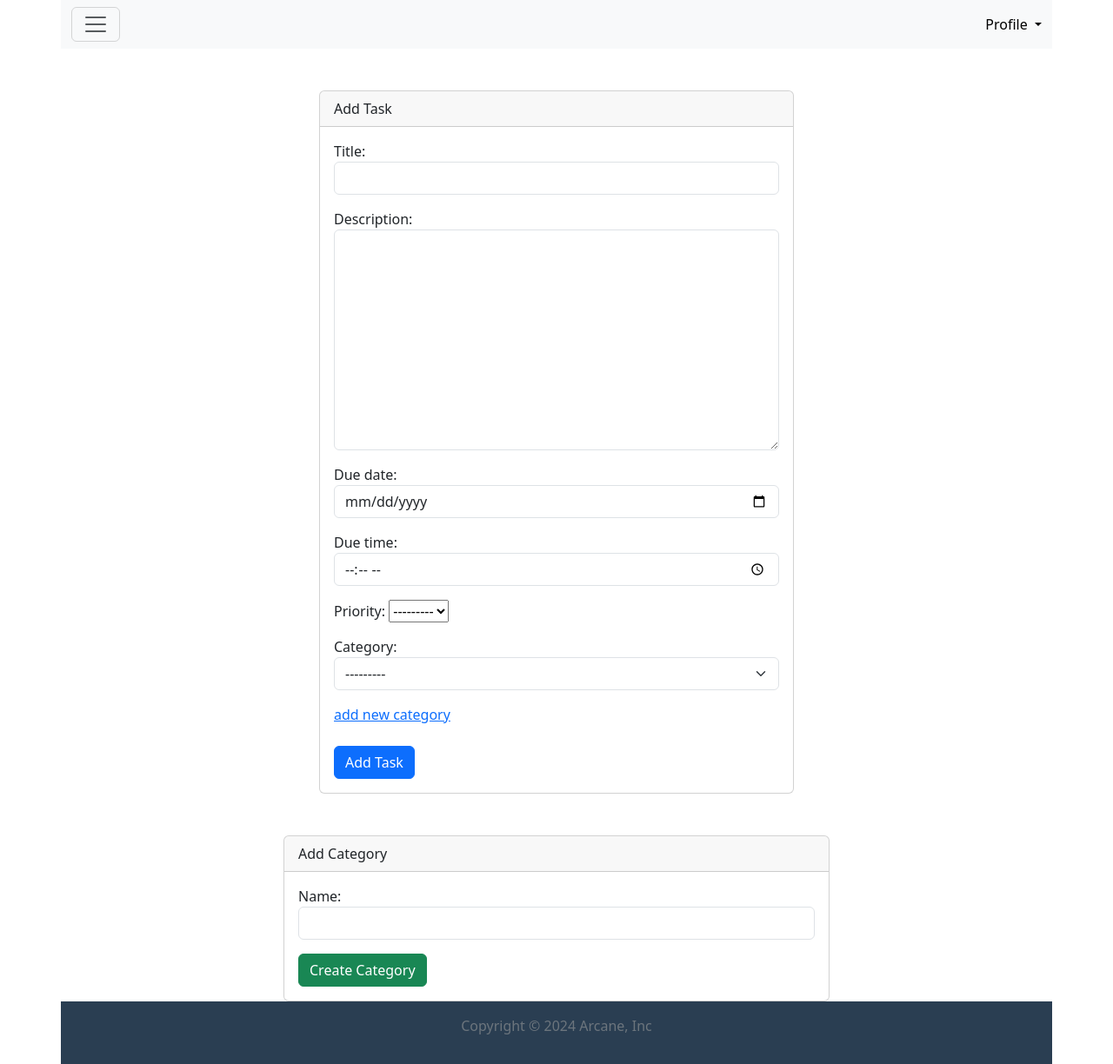
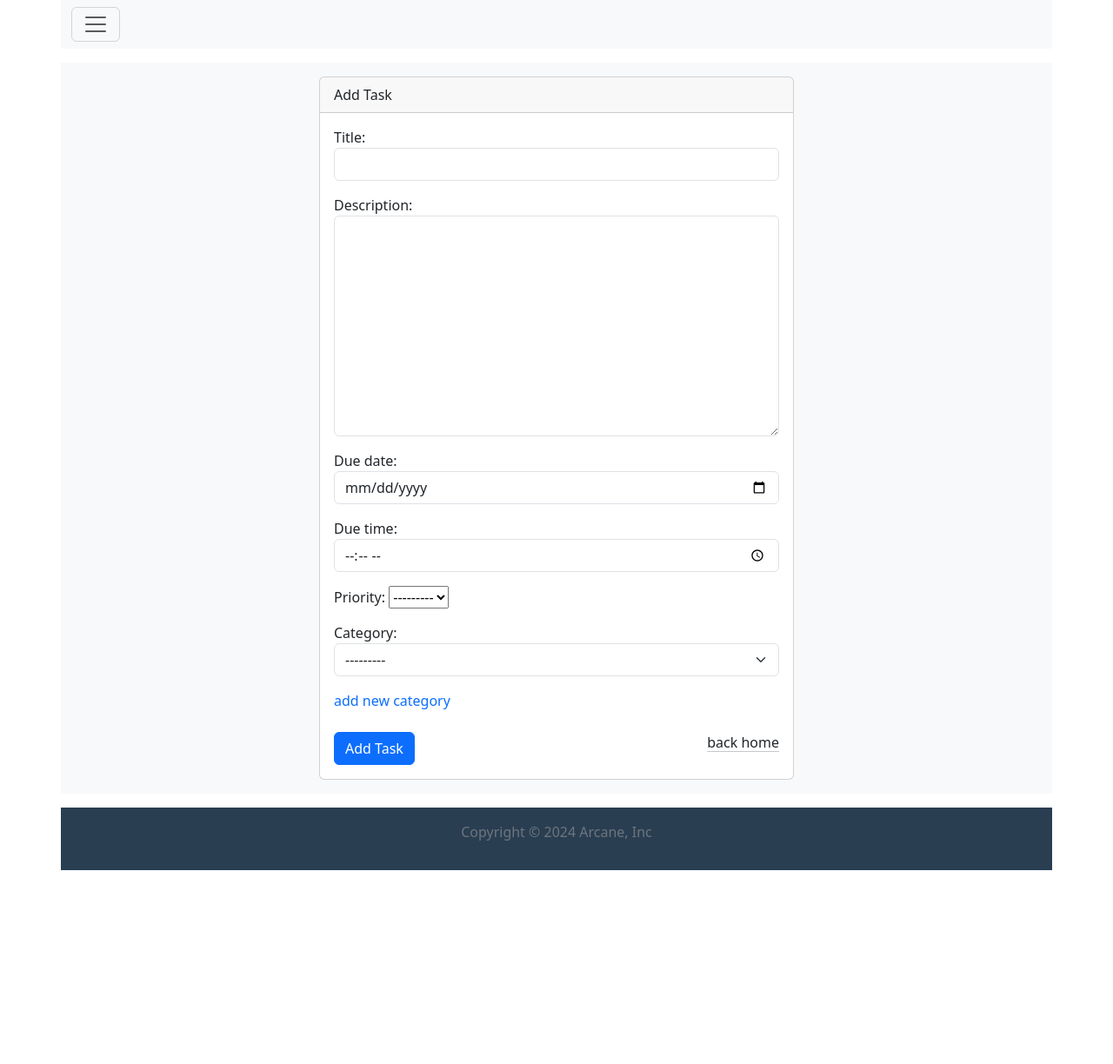
Before and after one commit to talhasan06/arcane, a Django app: page /tasks/add_task in a window 1280 px wide. Shown: the whole page at 87% size. After the commit the page ends 1001 px from the top, so only its background shows below. Run offline with Django 4.2, Linux system fonts and the light colour scheme; a user stored in the database is signed in; data comes from the database, SQL or seed files in the repository.

Commit message:
task style correction

```diff
--- a/arcane_project/settings.py
+++ b/arcane_project/settings.py
@@ -68,6 +68,7 @@ TEMPLATES = [
                 'django.template.context_processors.request',
                 'django.contrib.auth.context_processors.auth',
                 'django.contrib.messages.context_processors.messages',
+                'django.template.context_processors.csrf',
             ],
         },
     },
--- a/core/templates/navbar.html
+++ b/core/templates/navbar.html
@@ -5,24 +5,19 @@
           <button class="navbar-toggler" type="button" data-bs-toggle="offcanvas" data-bs-target="#offcanvasNavbar" aria-controls="offcanvasNavbar" aria-label="Toggle navigation">
             <span class="navbar-toggler-icon"></span>
           </button>
-
-        <div class="nav-item dropdown">
-
-            <a class="nav-link dropdown-toggle" href="#" role="button" data-bs-toggle="dropdown" aria-expanded="false">
-              Profile
-            </a>
-            <ul class="dropdown-menu ">
-              <li><a class="dropdown-item" href="{% url 'logout' %}">Logout</a></li>
-            </ul>
-
-        </div>
+          <div>
+            <p class="fs-5 my-auto text-secondary">{{user.first_name}} {{user.last_name}}</p>
+          </div>
         <div class="offcanvas offcanvas-start" tabindex="-1" id="offcanvasNavbar" aria-labelledby="offcanvasNavbarLabel">
           <div class="offcanvas-header">
             <h3 class="offcanvas-title" id="offcanvasNavbarLabel">Arcane</h3>
             <button type="button" class="btn-close" data-bs-dismiss="offcanvas" aria-label="Close"></button>
           </div>
-          <div class="offcanvas-body">
+          <div class="offcanvas-body container">
             <ul class="navbar-nav justify-content-end flex-grow-1 pe-3">
+              <li class="nav-item">
+                <a class="nav-link" aria-current="page" href="{% url 'add_task' %}">Add new</a>
+              </li>
               <li class="nav-item">
                 <a class="nav-link" aria-current="page" href="{% url 'home' %}">All Tasks</a>
               </li>
@@ -52,11 +47,9 @@
                   <li><a class="dropdown-item" href="{% url 'task_list' 'category' %}">Category</a></li>
                 </ul>
               </li>
+              <a class="text-decoration-none my-2" href="{% url 'logout' %}"><i class="fa-solid fa-right-from-bracket me-2"></i>Logout</a>
             </ul>
-            <form class="d-flex mt-3" role="search">
-              <input class="form-control me-2" type="search" placeholder="Search" aria-label="Search">
-              <button class="btn btn-outline-success" type="submit">Search</button>
-            </form>
+
           </div>
         </div>
       </div>
--- a/tasks/templates/add_task.html
+++ b/tasks/templates/add_task.html
@@ -1,6 +1,6 @@
 {% extends 'base.html' %}
 {% block content %}
-<div class="container my-5">
+<div class="container my-3 bg-body-tertiary py-3">
   <div class="row justify-content-center">
     <div class="col-md-6">
       <div class="card">
@@ -9,25 +9,32 @@
           <form method="post" class="form">
             {% csrf_token %}
             {{ form.as_p }}
-            <a href="#category-here">add new category</a>
+            <a style="cursor: pointer;" class="text-primary text-decoration-none" data-bs-toggle="modal" data-bs-target="#exampleModal">add new category</a>
             <br><br>
-            <button type="submit" class="btn btn-primary">Add Task</button>
-            <br>
+            <div class="d-flex justify-content-between">
+              <button type="submit" class="btn btn-primary">Add Task</button>
+              <a href="{% url 'home' %}" class="link-dark link-offset-2 link-underline-opacity-25 link-underline-opacity-100-hover">back home</a>
+            </div>
           </form>
         </div>
       </div>
     </div>
   </div>
-</div>
-<div class="row justify-content-center mt-4" id="category-here">
-  <div class="col-md-6">
-    <div class="card">
-      <div class="card-header">Add Category</div>
-      <div class="card-body">
-        {% include 'category_form.html' %}
-      </div>
+  <!-- modal start -->
+  <div class="modal fade" id="exampleModal" tabindex="-1" aria-labelledby="exampleModalLabel" aria-hidden="true">
+    <div class="modal-dialog">
+    <div class="modal-content">
+        <div class="modal-header">
+        <h1 class="modal-title fs-5" id="exampleModalLabel">Add new Category</h1>
+        <button type="button" class="btn-close" data-bs-dismiss="modal" aria-label="Close"></button>
+        </div>
+        <div class="modal-body">
+            {% include 'category_form.html' %}
+        </div>
+    </div>
     </div>
   </div>
+  <!-- modal end -->
 </div>
-</div>
+
 {% endblock %}
--- a/tasks/templates/category_form.html
+++ b/tasks/templates/category_form.html
@@ -1,5 +1,11 @@
 <form method="post" action="{% url 'add_category' %}" class="form">
   {% csrf_token %}
-  {{ cat_form.as_p}}
-  <button type="submit" class="btn btn-success">Create Category</button>
+  <div class="mb-2">
+    <label for="{{ cat_form.name.id_for_label }}" class="">Name:</label>
+    {{ cat_form.name }}
+  </div>
+  {% if cat_form.name.errors %}
+    <span class="text-danger">{{ cat_form.name.errors.0 }}</span>
+  {% endif %}
+  <button type="submit" class="btn btn-success">Create</button>
 </form>
--- a/tasks/templates/edit_task.html
+++ b/tasks/templates/edit_task.html
@@ -3,7 +3,7 @@
 {% block content %}
 <div class="container my-3 bg-body-tertiary p-3">
     <div class="col-12 d-md-flex justify-content-center">
-        <form method="post" class="form">
+        <form method="post" class="form d-flex flex-column">
             {% csrf_token %}
             <div class="form-group">
                 <label for="{{ form.title.id_for_label }}">Title:</label>
@@ -44,7 +44,6 @@
             <div class="form-group col-12 my-2">
                 <label for="{{ form.category.id_for_label }}">Category:</label>
                 {{ form.category }}
-                <a class="text-decoration-none">create new category</a>
             </div>
             <div class="d-flex justify-content-between">
                 <a class="btn btn-primary px-4">Submit</a>
--- a/tasks/templates/remaining.html
+++ b/tasks/templates/remaining.html
@@ -77,8 +77,8 @@
     {% endfor %}
   </div>
   {% else %}
-  <div class="text-center my-5">
-    <h4 class="text-danger">No pending task</h4>
+  <div class=" col-12 text-center my-5">
+    <h4>No pending task</h4>
   </div>
   {% endif %}
 {% endblock %}
--- a/tasks/templates/task_completed_confirmation.html
+++ b/tasks/templates/task_completed_confirmation.html
@@ -1,4 +1,3 @@
 <div class="completion-message">
-    <p>Congratulations! You have successfully completed the task:</p>
-    <strong>{{ task_title }}</strong>
+    <p>Congratulations! You have successfully completed the task: <strong>{{ task_title }}</strong></p>
 </div>
```
Also changed, not shown: tasks/templates/completed.html (+5 -5 lines).
